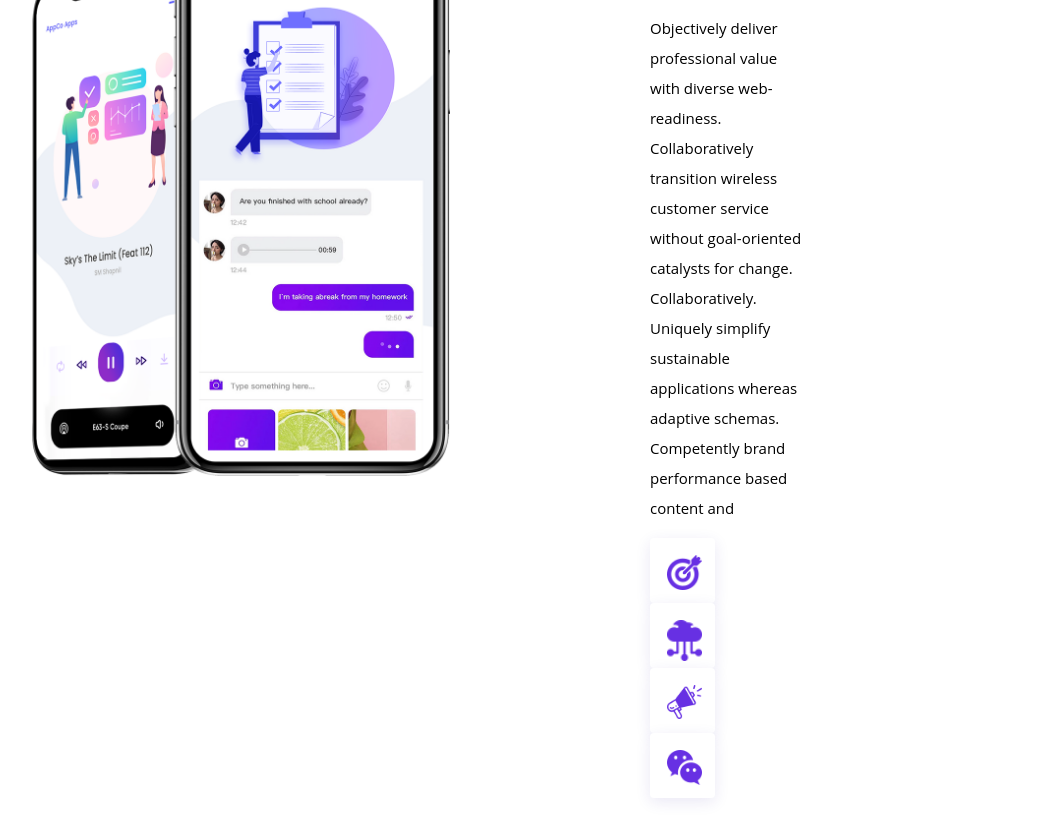
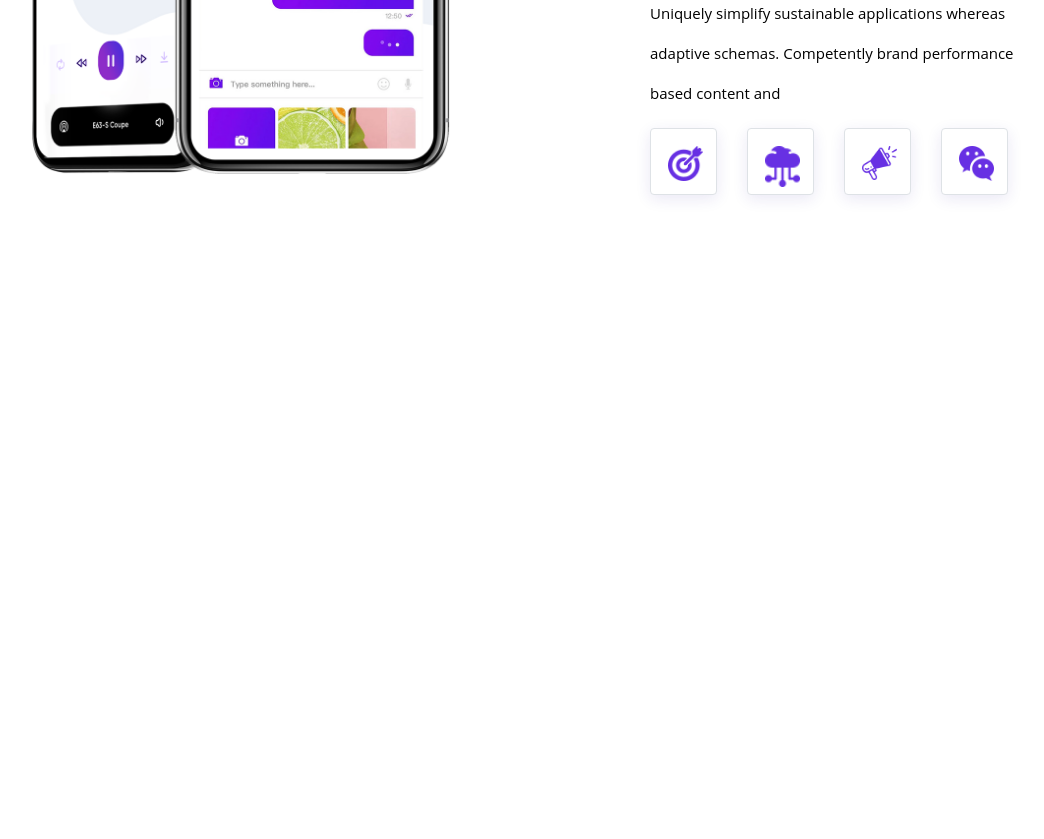
Before and after one commit to datdhomegatheme/landingpage-hieu, a React (Create React App) app in the folder my-app/: page / in a window 1280 px wide. Shown: the part 3500-4339 px from the top of the page, without its empty margins (233-1277 px from the left). After the commit the page ends 3795 px from the top, so only its background shows below. Built offline with nearby package versions, Linux system fonts and the light colour scheme.

Commit message:
bulding UI aboutPage SharePage, otimize dataItems

```diff
--- a/my-app/src/Pages/SharePage/index.js
+++ b/my-app/src/Pages/SharePage/index.js
@@ -18,15 +18,15 @@ function SharePage() {
                         whereas adaptive schemas. Competently brand performance
                         based content and
                     </p>
-                    {aboutItems.map((item, index) => (
-                        <>
-                            <div key={index} className="right__content">
-                                <div className="about-icon">
+                    <div className="right__content">
+                        {aboutItems.map((item, index) => (
+                            <>
+                                <div key={index} className="about-icon">
                                     <img alt="about icon" src={item.icon} />
                                 </div>
-                            </div>
-                        </>
-                    ))}
+                            </>
+                        ))}
+                    </div>
                 </div>
             </div>
         </div>
--- a/my-app/src/assets/Styles/sharePage/_index.scss
+++ b/my-app/src/assets/Styles/sharePage/_index.scss
@@ -15,10 +15,17 @@
         }
 
         .container__right {
-            margin-right: 100px;
+            margin-right: 123px;
+            line-height: 40px;
 
             .right__content {
-                flex-direction: column;
+                display: flex;
+                flex-direction: row;
+
+                .about-icon {
+                    border: 1px solid #dee2e6;
+                    margin-right: 30px;
+                }
             }
 
         }
```
